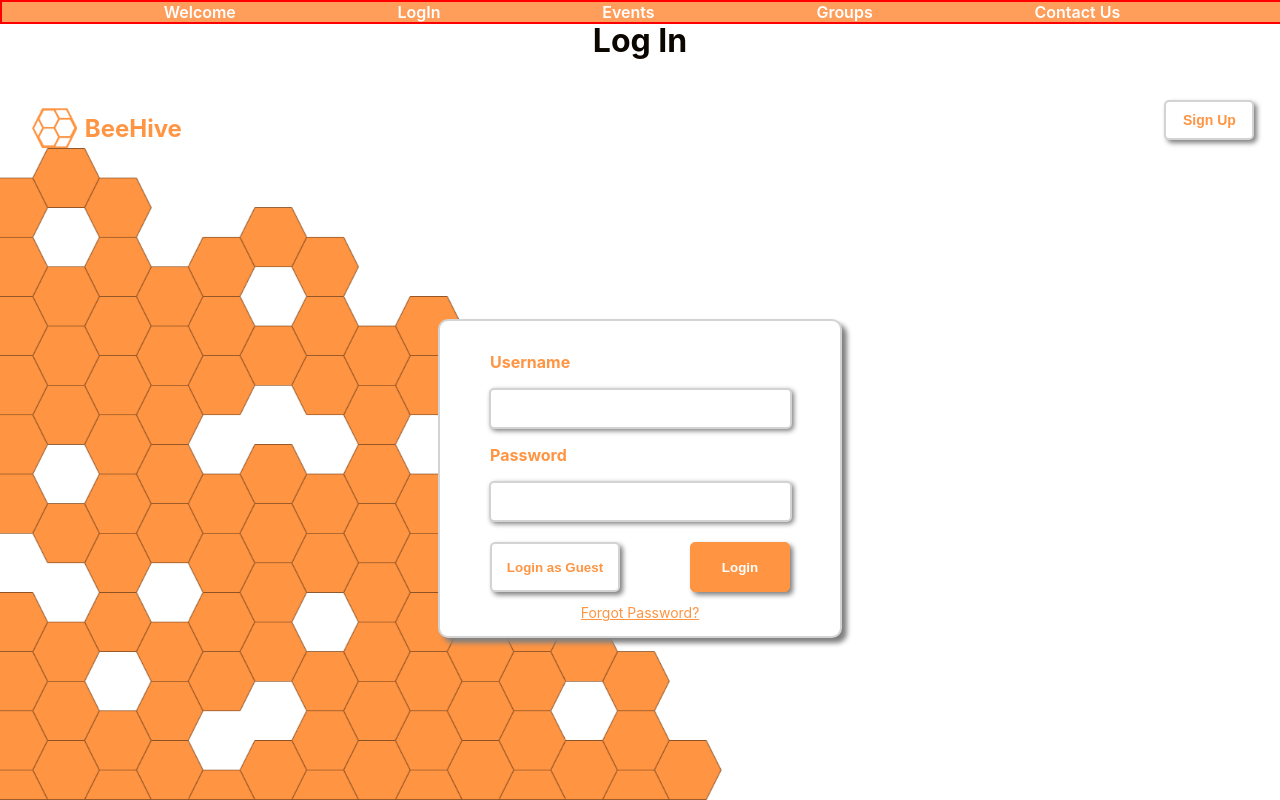
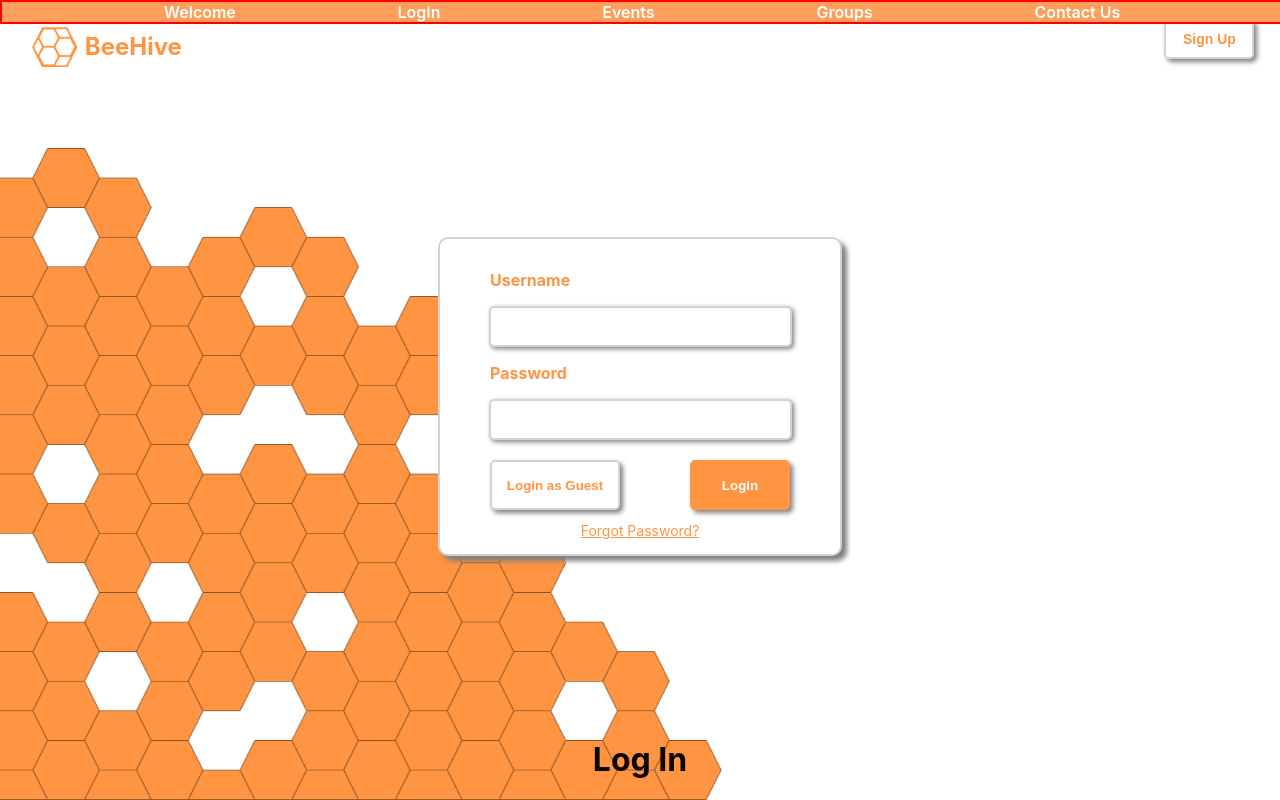
Before and after one commit to MuazAlhaidar/BeeHive, a React (Create React App) app in the folder client/: page /LogIn in a window 1280 px wide. Built offline with nearby package versions, Linux system fonts and the light colour scheme.

Commit message:
Moveed login status to the bottom and removed the background from login.css

```diff
--- a/client/src/App.css
+++ b/client/src/App.css
@@ -7,6 +7,7 @@
 
   background: url("./Images/LogInPage\ -\ Background.png") no-repeat center
     fixed;
+  background-size: cover;
   min-height: 100vh;
   display: flex;
   color: rgb(12, 6, 1);
--- a/client/src/CSS/LogIn.css
+++ b/client/src/CSS/LogIn.css
@@ -5,9 +5,6 @@
   align-items: center;
   justify-content: center;
   flex-direction: column;
-  background: url("../Images/LogInPage\ -\ Background.png") no-repeat center
-    fixed;
-  background-size: cover;
 }
 
 .Login-TitleAndLogo {
--- a/client/src/Pages/LogIn.tsx
+++ b/client/src/Pages/LogIn.tsx
@@ -53,7 +53,6 @@ function LogIn(props: { setName: any }) {
 
   return (
     <div className="Login">
-      {displaystatus()}
       <div className="Login-Top">
         <div className="Login-TitleAndLogo">
           <LogoAndTitle />
@@ -65,6 +64,7 @@ function LogIn(props: { setName: any }) {
       <div className="Login-LoginPanel">
         <LogInPanel changeUser={checkuser} />
       </div>
+      {displaystatus()}
     </div>
   );
 }
```
